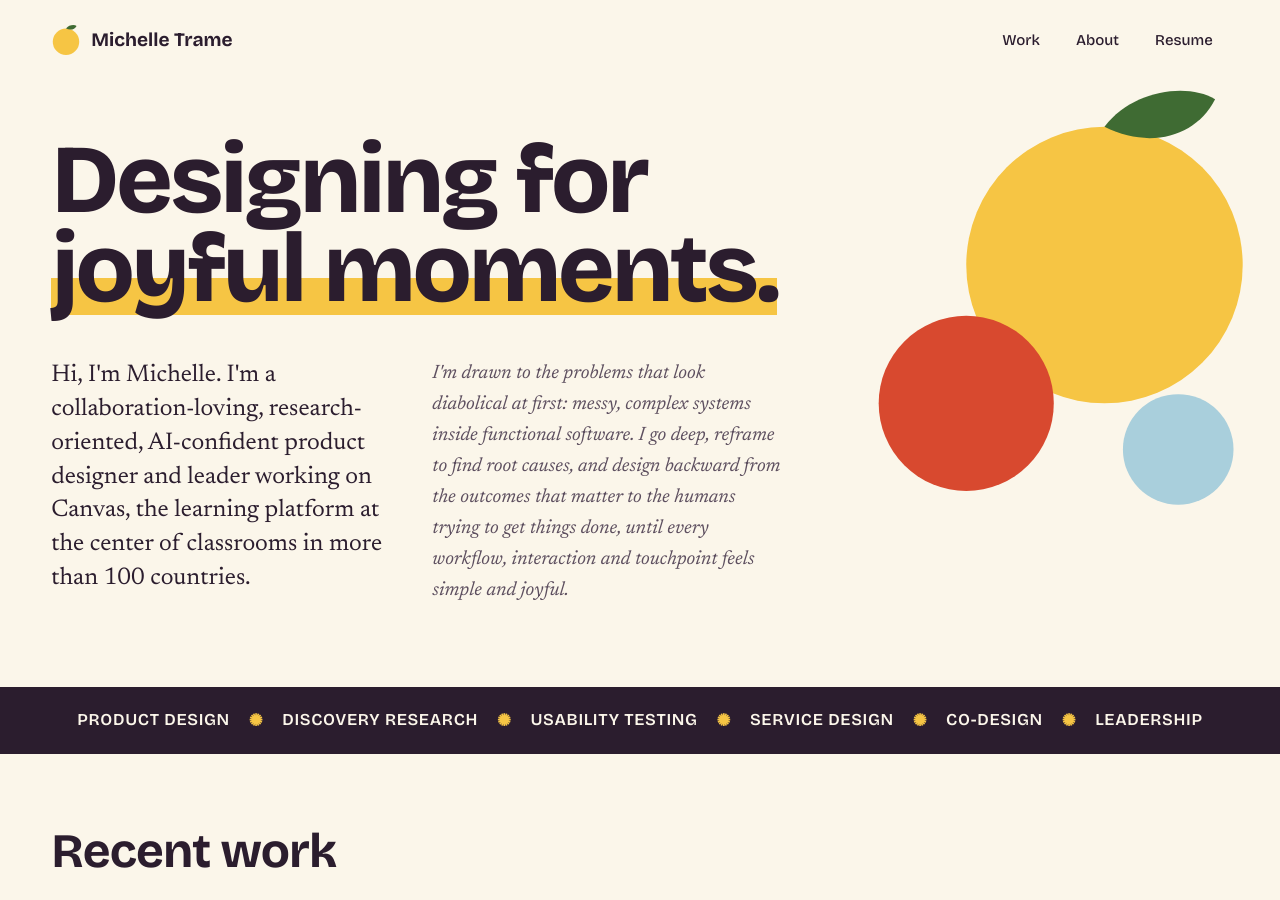
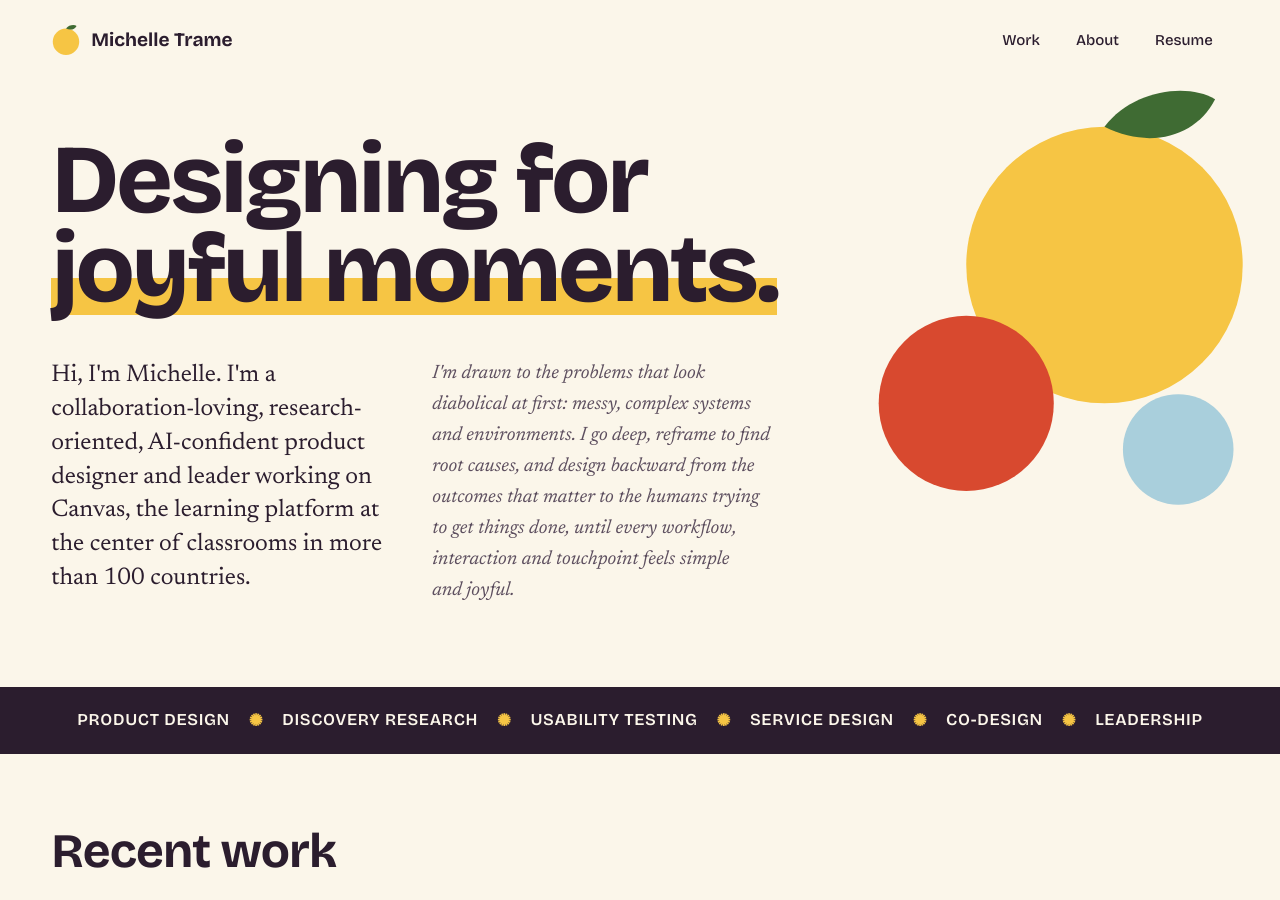
Before and after one commit to michelletrame/michelletrame.github.io, a Jekyll site: the page built from index.html, in a window 1280 px wide and 900 px high. Built offline with Jekyll 4.4.1, drawn with Linux system fonts in a browser that asks for light colours.

Commit message:
Homepage intro: broaden 'functional software' to systems and environments
Co-Authored-By: Claude Opus 5.5 <noreply@anthropic.com>
Claude-Session: https://claude.ai/code/session_01CKEzvN363TCVt9Fq2pyYbq

```diff
--- a/index.html
+++ b/index.html
@@ -12,7 +12,7 @@ description: Michelle Trame is a collaboration-loving, research-oriented, AI-con
   <h1>Designing for<br> <span class="hl">joyful moments.</span></h1>
   <div class="hero-intro">
     <p>Hi, I'm Michelle. I'm a collaboration-loving, research-oriented, AI-confident product designer and leader working on Canvas, the learning platform at the center of classrooms in more than 100 countries.</p>
-    <p>I'm drawn to the problems that look diabolical at first: messy, complex systems inside functional software. I go deep, reframe to find root causes, and design backward from the outcomes that matter to the humans trying to get things done, until every workflow, interaction and touchpoint feels simple and joyful.</p>
+    <p>I'm drawn to the problems that look diabolical at first: messy, complex systems and environments. I go deep, reframe to find root causes, and design backward from the outcomes that matter to the humans trying to get things done, until every workflow, interaction and touchpoint feels simple and joyful.</p>
   </div>
 </div>
 
```
